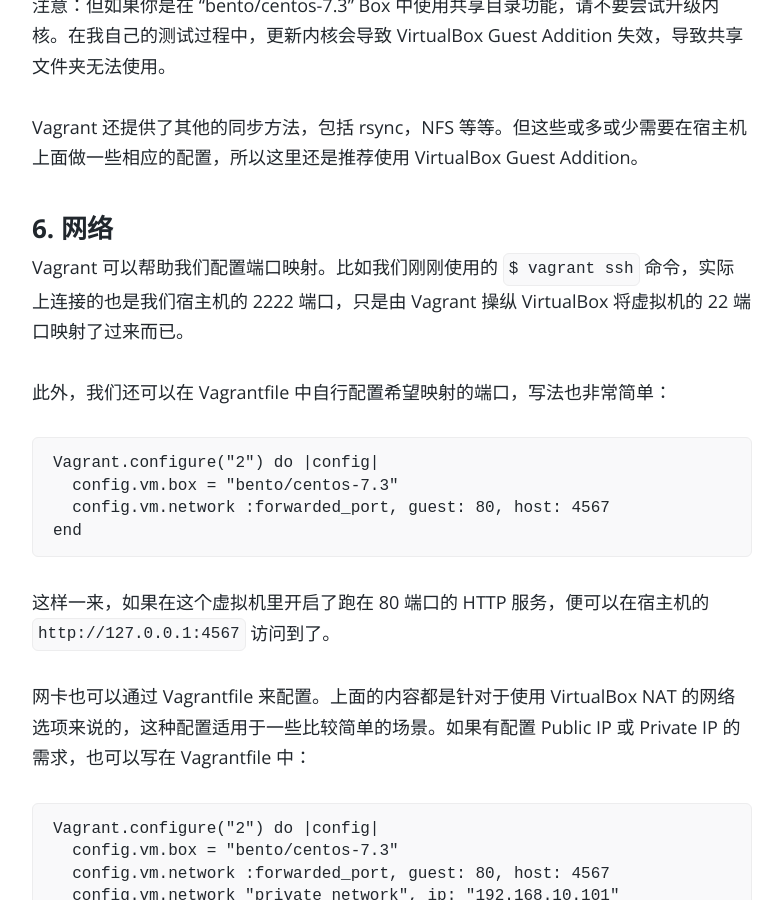
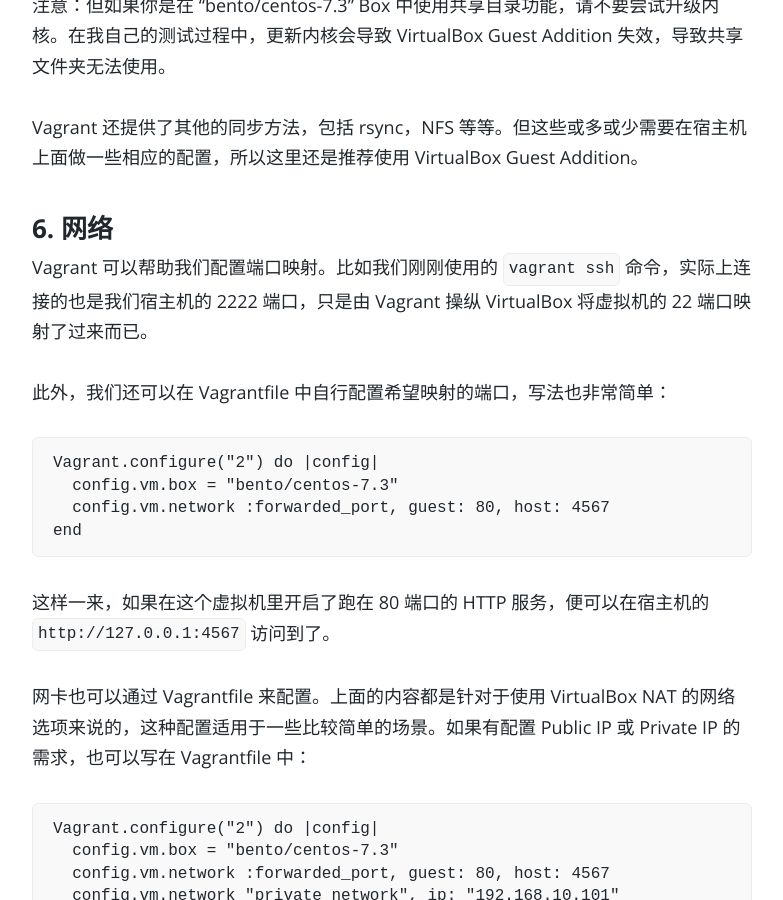
Before and after one commit to colinleefish/colinleefish.github.io, a Jekyll site: the page built from _posts/2017-02-04-a-sexy-approach-to-using-vms-vagrant.md, in a window 1280 px wide and 900 px high, scrolled down 5262 px. Shown: the whole window, without its empty margins (248-1031 px from the left). Built offline with Jekyll 4.4.1, drawn with Linux system fonts in a browser that asks for light colours; comment, search, counter and statistics services are not loaded; some of the changed text lies outside the part shown.

Commit message:
Fixed typo.

````diff
--- a/_posts/2017-02-04-a-sexy-approach-to-using-vms-vagrant.md
+++ b/_posts/2017-02-04-a-sexy-approach-to-using-vms-vagrant.md
@@ -127,7 +127,7 @@ Vagrant 还提供了其他的同步方法，包括 rsync，NFS 等等。但这
 
 ### 6. 网络
 
-Vagrant 可以帮助我们配置端口映射。比如我们刚刚使用的 `$ vagrant ssh` 命令，实际上连接的也是我们宿主机的 2222 端口，只是由 Vagrant 操纵 VirtualBox 将虚拟机的 22 端口映射了过来而已。
+Vagrant 可以帮助我们配置端口映射。比如我们刚刚使用的 `vagrant ssh` 命令，实际上连接的也是我们宿主机的 2222 端口，只是由 Vagrant 操纵 VirtualBox 将虚拟机的 22 端口映射了过来而已。
 
 此外，我们还可以在 Vagrantfile 中自行配置希望映射的端口，写法也非常简单：
 
@@ -178,7 +178,7 @@ Vagrant.configure("2") do |config|
 end
 ```
 
-然后我们便可以执行 `$ vagrant up` 了。在正常显示虚拟机创建过程提示后，将会显示的 Ansible 执行过程。
+然后我们便可以执行 `vagrant up` 了。在正常显示虚拟机创建过程提示后，将会显示的 Ansible 执行过程。
 
 因为要下载的内容比较多，安装时间可能会比较长。在成功执行完成 Ansible Playbook 之后，一个完整安装了 ELK 环境的虚拟机便创建完成了！
 
````
